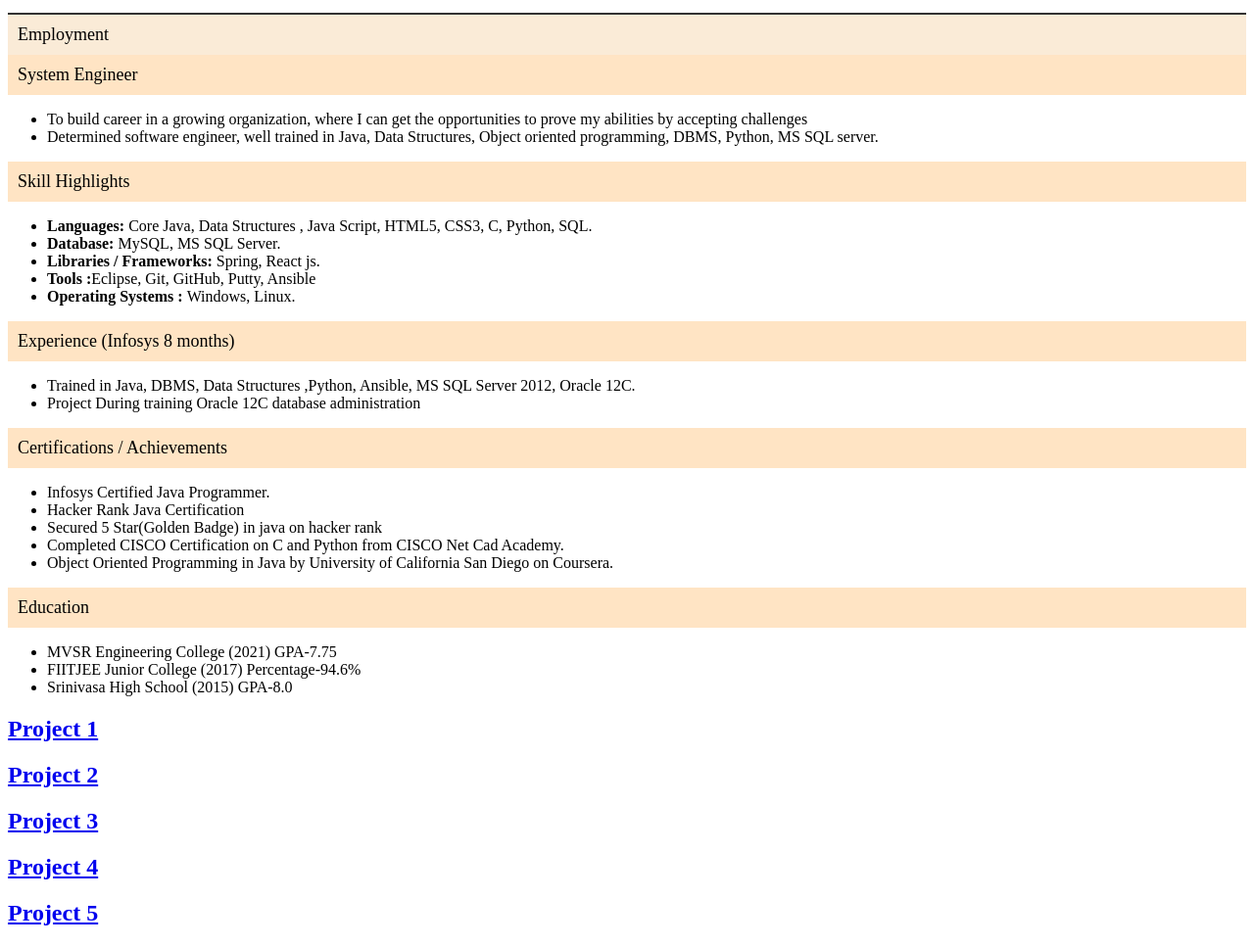
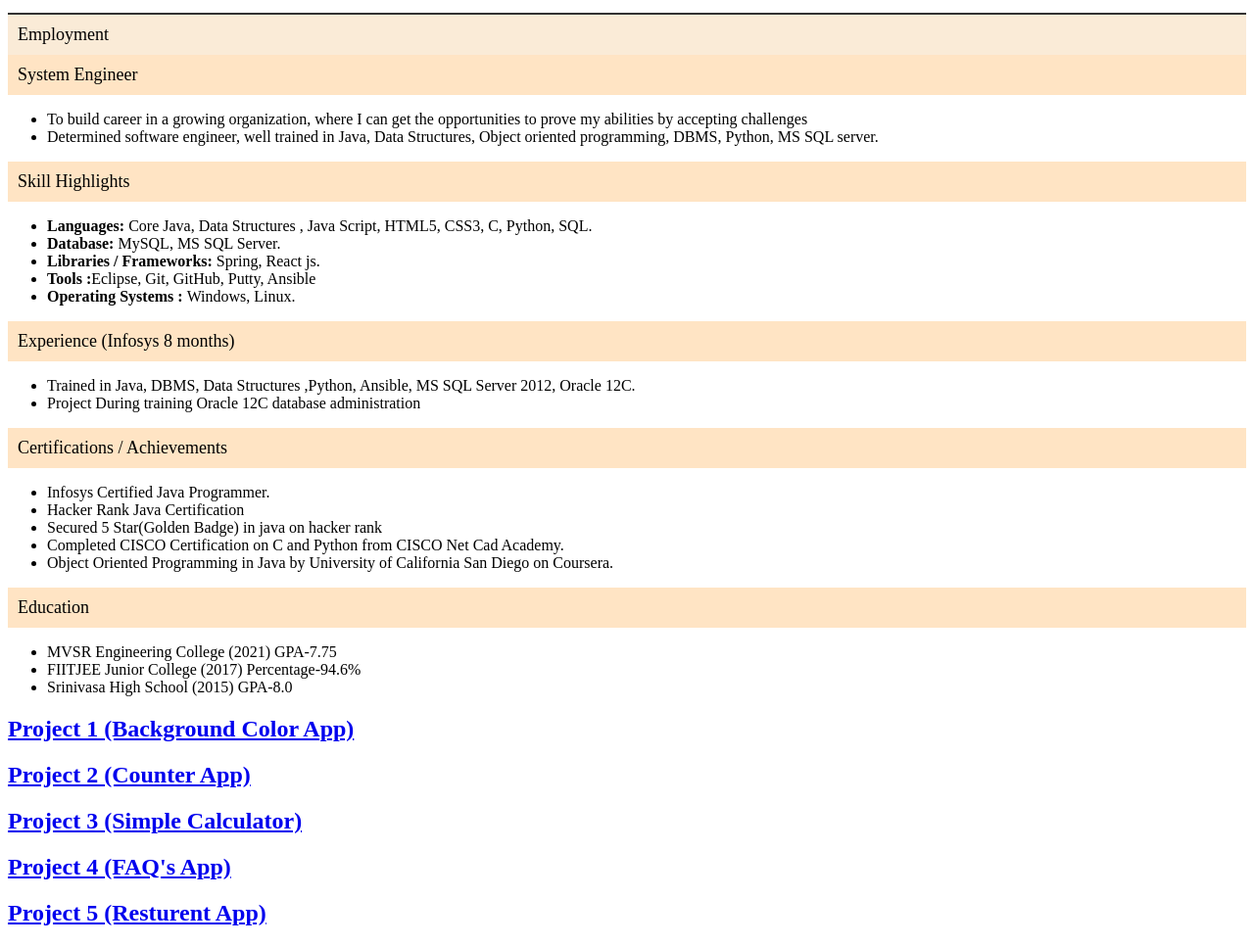
Before and after one commit to kumbamkarthik/my-internet-profile, a plain HTML site: page Index/Index.html in a window 1280 px wide. Shown: the part 94-1060 px from the top of the page at 98% size. Drawn offline with Linux system fonts and the light colour scheme.

Commit message:
content updated

```diff
--- a/Index/Assignment_5/style.css
+++ b/Index/Assignment_5/style.css
@@ -45,7 +45,7 @@
 .content .c-image img {
     width: 100%;
     height: 100%;
-    border: 2px solid brown;
+    border: 3px solid brown;
     border-radius: 8px;
     margin-bottom: 10px;
     margin-top: 10px;
--- a/Index/Index.html
+++ b/Index/Index.html
@@ -58,11 +58,11 @@
             </ul>
         </div>
         <div class="Assignments">
-            <a href="./Assignment_1/index.html"><h2>Project 1</h2></a>
-            <a href="./Assignment_2/index.html"><h2>Project 2</h2></a>
-            <a href="./Assignment_3/index.html"><h2>Project 3</h2></a>
-            <a href="./Assignment_4/index.html"><h2>Project 4</h2></a>
-            <a href="./Assignment_5/index.html"><h2>Project 5</h2></a>
+            <a href="./Assignment_1/index.html"><h2>Project 1 (Background Color App)</h2></a>
+            <a href="./Assignment_2/index.html"><h2>Project 2 (Counter App)</h2></a>
+            <a href="./Assignment_3/index.html"><h2>Project 3 (Simple Calculator)</h2></a>
+            <a href="./Assignment_4/index.html"><h2>Project 4 (FAQ's App)</h2></a>
+            <a href="./Assignment_5/index.html"><h2>Project 5 (Resturent App)</h2></a>
         </div>
     </div>
 </body>
```
Also changed, not shown: Index/Assignment_1/index.html (+1 -1 lines), Index/Assignment_2/index.html (+1 -1 lines).
